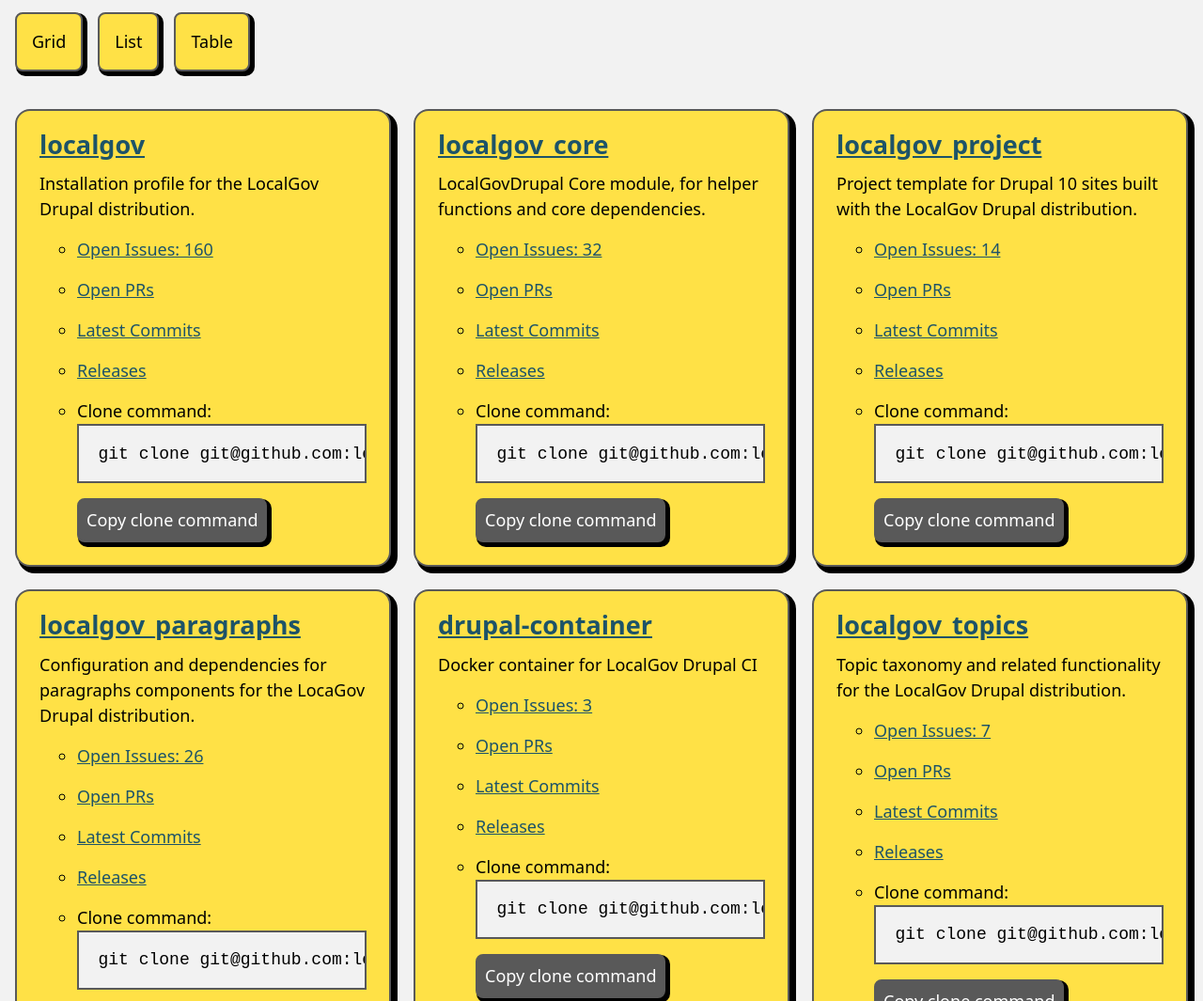
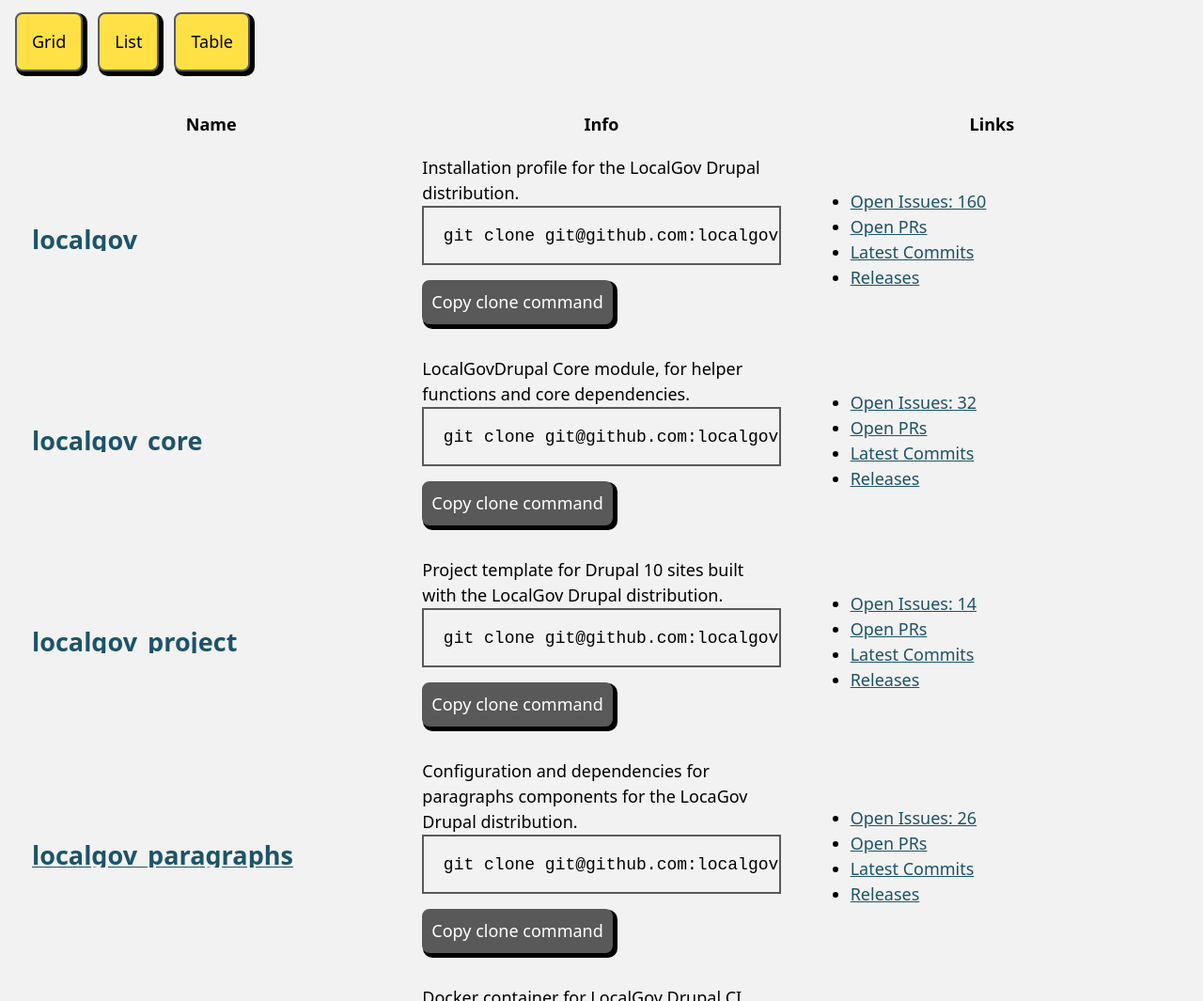
Before and after one commit to localgovdrupal/localgov_repos, a website: page index.html in a window 1280 px wide. Shown: the part 886-1951 px from the top of the page at 94% size. Drawn offline with Linux system fonts and the light colour scheme.

Commit message:
sets overflow for items in table

```diff
--- a/assets/scripts/script.js
+++ b/assets/scripts/script.js
@@ -91,7 +91,7 @@
     app.innerHTML = handleListing(repos, view);
   };
 
-  app.innerHTML = handleListing(allRepos, 'grid');
+  app.innerHTML = handleListing(allRepos, 'table');
 
   const quickLinks = document.querySelector(".repositories__controls .quick-links");
   quickLinks.addEventListener("click", (event) => {
@@ -104,8 +104,6 @@
       renderView(filteredRepos, view);
     }
   });
-
-
 
   searchForm.addEventListener("keyup", (event) => {
     currentSearchValue = searchInput.value.toLowerCase();
--- a/assets/style.css
+++ b/assets/style.css
@@ -435,6 +435,7 @@
   padding: var(--spacing);
 }
 
+.repo-row pre,
 .repo pre {
   max-width: 100%;
   margin-block-end: var(--spacing);
```
